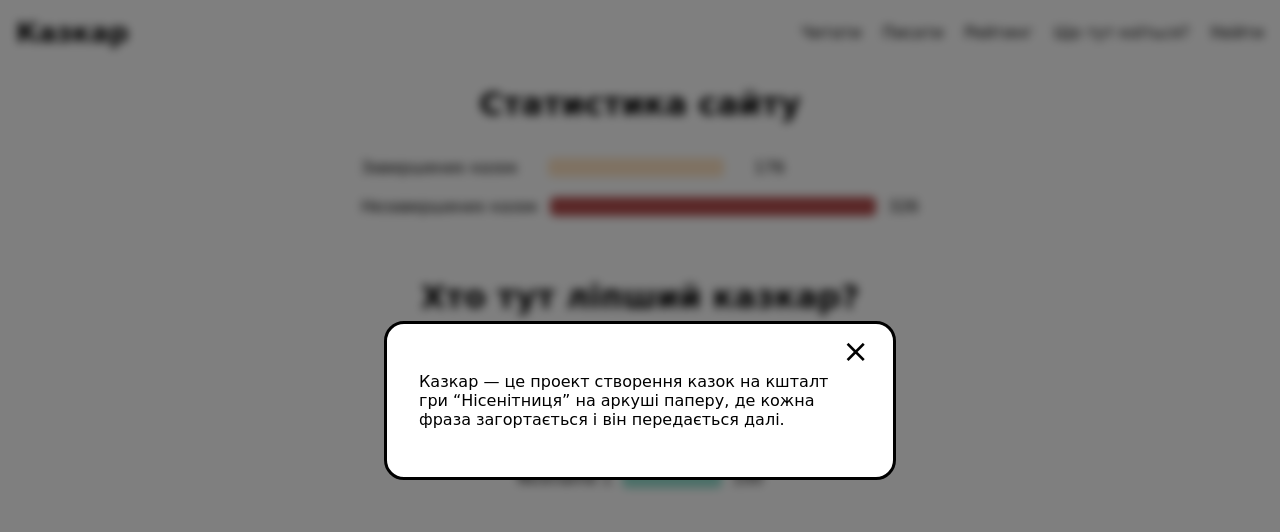
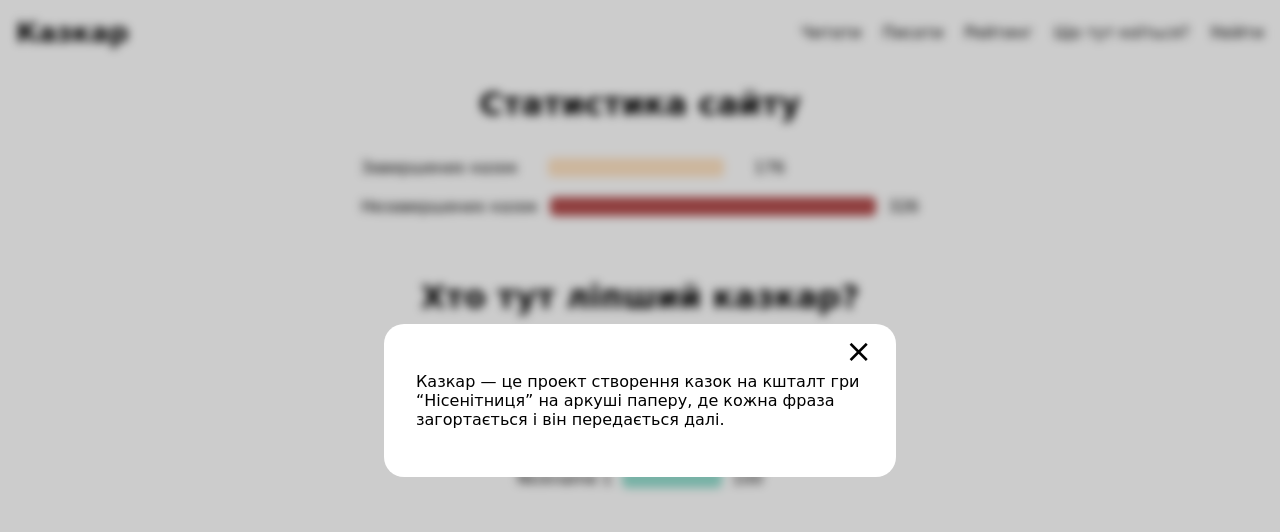
Before and after one commit to OleksiyBodnia/kazkar, a SvelteKit app: page /rating in a window 1280 px wide. Both pictures are taken after a click on the button "Що тут коїться?". Shown: the top 532 px of the page. Built offline with nearby package versions, Linux system fonts and the light colour scheme; grey boxes are pictures that could not be loaded.

Commit message:
reworked whole dialog system, now it is more modular and efficient

```diff
--- a/src/app.css
+++ b/src/app.css
@@ -1,13 +1,17 @@
-body {
-	font-family: "Comic Sans MS", cursive;
-	margin: 0;
-	padding: 4rem 2rem 2rem 2rem;
-}
-
 * {
 	box-sizing: border-box;
 	font-family: "Comic Sans MS", cursive;
 	color: #000;
+}
+
+body {
+	/* font-family: "Comic Sans MS", cursive;	does it needs to be here? */
+	margin: 0;
+	/* padding: 4rem 2rem 2rem 2rem;	moved to main sytles */
+}
+
+main {
+	padding: 4rem 2rem 2rem 2rem;
 }
 
 button {
--- a/src/components/Header.svelte
+++ b/src/components/Header.svelte
@@ -22,7 +22,7 @@
 <style>
 	header {
 		position: fixed;
-		z-index: 1000;
+		z-index: 100;
 		width: 100%;
 		height: 4rem;
 		top: 0;
@@ -38,14 +38,6 @@
 		font-size: 1.7rem;
 		font-weight: bold;
 		text-decoration: none;
-		/* add gradient */
-		/* background-image: linear-gradient(120deg, #78009d 34%, #0087bc 100%); */
-		/* background-clip: text; */
-		/* -webkit-background-clip: text; */
-		/* -webkit-text-fill-color: transparent; */
-	}
-	.title:hover {
-		/* background-image: linear-gradient(120deg, #9757aa 34%, #51889e 100%); */
 	}
 
 	nav a,nav button {
@@ -60,8 +52,4 @@
         font: inherit;
         outline: inherit;
 	}
-
-	nav a:hover,nav button:hover {
-		/* text-decoration: underline; */
-	}
 </style>
--- a/src/components/InfoDialog.svelte
+++ b/src/components/InfoDialog.svelte
@@ -1,51 +1,19 @@
 <script>
-    let info;
-	let info_is_open = false;
+    import Modal from "./Modal.svelte";
 
-	export function toggleInfoDialog() {
-		if (info_is_open) {
-			info.close();
-			info_is_open = false;
-		} else {
-			info.showModal();
-			info_is_open = true;
-		}
-	}
+    let ModalComponent;
+    export function toggleInfoDialog() {
+        ModalComponent.toggleModal();
+    }
 </script>
 
-<dialog bind:this={info}>
-	<button class="close-button" on:click={toggleInfoDialog}>×</button>
-	<p>Казкар — це проект створення казок на кшталт гри “Нісенітниця” на аркуші паперу,
-		де кожна фраза загортається і він передається далі.</p>
-</dialog>
+<Modal bind:this={ModalComponent}>
+    <p>Казкар — це проект створення казок на кшталт гри “Нісенітниця” на аркуші паперу,
+        де кожна фраза загортається і він передається далі.</p>
+</Modal>
 
 <style>
-    dialog {
-		/* треба адекватно стилізувати діалогове вікно */
-		padding: 2em;
-		width: 40%;
-		border-radius: 20px;
-	}
-
-	dialog p{
+    p{
 		text-align: start;
 	}
-	dialog::backdrop {
-        backdrop-filter: blur(5px);
-        background-color: rgba(0, 0, 0, 0.5);
-    }
-
-    .close-button {
-    position: absolute;
-    top: 0.2em;
-    right: 0.5em;
-    background-color: transparent;
-    border: none;
-    font-size: 2em;
-    cursor: pointer;
-	}
-
-	.close-button:hover {
-		color: red;
-	}
 </style>
--- a/src/components/LoginDialog.svelte
+++ b/src/components/LoginDialog.svelte
@@ -1,53 +1,22 @@
 <script>
-    let login;
-	let login_is_open = false;
-    let auth;
-    let auth_is_open = false;
-    let create_acc;
-    let create_acc_is_open = false;
+    import Modal from "./Modal.svelte";
+
+    let LoginModal, AuthModal, CreateAccModal;
 
     export function toggleLoginDialog() {
-		if (login_is_open) {
-			login.close();
-			login_is_open = false;
-		} else {
-			login.showModal();
-			login_is_open = true;
-		}
-	}
-    function toggleAuthDialog() {
-		if (auth_is_open) {
-			auth.close();
-			auth_is_open = false;
-		} else {
-			auth.showModal();
-			auth_is_open = true;
-		}
-	}
-    function toggleCreateAccDialog() {
-		if (create_acc_is_open) {
-			create_acc.close();
-			create_acc_is_open = false;
-		} else {
-			create_acc.showModal();
-			create_acc_is_open = true;
-		}
+        LoginModal.toggleModal();
     }
 </script>
 
-<dialog class="login" bind:this={login}>
-    <button class="close-button" on:click={toggleLoginDialog}>×</button>
+<Modal bind:this={LoginModal}>
 	<p>Лише автентифіковані користувачі можуть брати участь у написанні казок!</p>
+    <div class="action-btn-div">
+        <button class="action-btn" on:click={() => {AuthModal.toggleModal(); LoginModal.toggleModal()}}>Увійти</button>
+        <button class="action-btn" on:click={() => {CreateAccModal.toggleModal(); LoginModal.toggleModal()}}>Створити аккаунт</button>
+    </div>
+</Modal>
 
-    <div class="action-btn-div">
-        <button class="action-btn" on:click={toggleAuthDialog}>Увійти</button>
-        <button class="action-btn" on:click={toggleCreateAccDialog}>Створити аккаунт</button>
-    </div>
-
-</dialog>
-
-<dialog bind:this={auth}>
-    <button class="close-button" on:click={toggleAuthDialog}>×</button>
+<Modal outer_close={false} bind:this={AuthModal}>
     <form action="" class="auth-form">
         <label>Пошта/Нікнейм
             <br>
@@ -58,13 +27,11 @@
             <br>
             <input type="text" name="password" >
         </label>
-        <button class="auth-btn" on:click={toggleAuthDialog}>Увійти</button>
+        <button class="auth-btn" on:click={AuthModal.toggleModal}>Увійти</button>
     </form>
+</Modal>
 
-</dialog>
-
-<dialog bind:this={create_acc}>
-    <button class="close-button" on:click={toggleCreateAccDialog}>×</button>
+<Modal outer_close={false} bind:this={CreateAccModal}>
     <form action="" class="create-acc-form">
         <label>Нікнейм
             <br>
@@ -82,22 +49,11 @@
             <br>
             <input type="text" name="password-confirm">
         </label>
-        <button on:click={toggleCreateAccDialog}>Створити аккаунт</button>
+        <button on:click={CreateAccModal.toggleModal}>Створити аккаунт</button>
     </form>
-
-</dialog>
+</Modal>
 
 <style>
-    dialog {
-		/* треба адекватно стилізувати діалогове вікно */
-		padding: 2em;
-		border-radius: 20px;
-	}
-	dialog::backdrop {
-        backdrop-filter: blur(5px);
-        background-color: rgba(0, 0, 0, 0.5);
-    }
-
     .action-btn-div{
         display: flex;
         align-items: center;
@@ -105,39 +61,29 @@
         gap: 70px;
     }
 
-
-    .close-button {
-    position: absolute;
-    top: 0.2em;
-    right: 0.5em;
-    background-color: transparent;
-    border: none;
-    font-size: 2em;
-    cursor: pointer;
-	}
-
-	.close-button:hover {
-		color: red;
-	}
-
     .auth-form{
+        margin-top: 10px;
         display: flex;
         align-items: center;
         justify-content: center;
         flex-direction: column;
     }
+
+    .create-acc-form{
+        margin-top: 10px;
+        display: flex;
+        align-items: center;
+        justify-content: center;
+        flex-direction: column;
+    }
+
     input{
         height: 35px;
         border-radius: 6px;
         padding: 5px 10px;
     }
+
     label{
         margin-bottom: 30px;
     }
-    .create-acc-form{
-        display: flex;
-        align-items: center;
-        justify-content: center;
-        flex-direction: column;
-    }
 </style>
--- /dev/null
+++ b/src/components/Modal.svelte
@@ -0,0 +1,59 @@
+<!-- Modal dialog template -->
+<script>
+	import { fade, scale} from 'svelte/transition';
+
+	let show_info = false;
+    export let outer_close = true;
+
+	export function toggleModal() {
+		show_info = !show_info;
+	}
+</script>
+
+{#if show_info}
+	<div class="backdrop" transition:fade on:click|self={() => { if (outer_close)  toggleModal()}}>
+		<div class="modal" transition:scale>
+			<button class="close-button" on:click={toggleModal}>×</button>
+			<slot />
+		</div>
+	</div>
+{/if}
+
+<style>
+	.backdrop {
+		position: fixed;
+		z-index: 101;
+        width: 100%;
+        height: 100%;
+		display: flex;
+        justify-content: center;
+        align-items: center;
+        background: rgba(0,0,0,0.2);
+		backdrop-filter: blur(5px);
+    }
+
+    .modal {
+		padding: 2em;
+		border-radius: 20px;
+		max-width: 40%;
+        margin: 10% auto;
+        background: white;
+		position: relative;
+	}
+
+    .close-button {
+		position: absolute;
+		top: 0.2em;
+    	right: 0.5em;
+		background-color: transparent;
+		border: none;
+		font-size: 2em;
+		cursor: pointer;
+	}
+
+	/* поки не треба */
+	/* .close-button:hover {
+		color: red;
+	}
+	 */
+</style>
```
Lines whose indentation alone changed are shown as unchanged.
